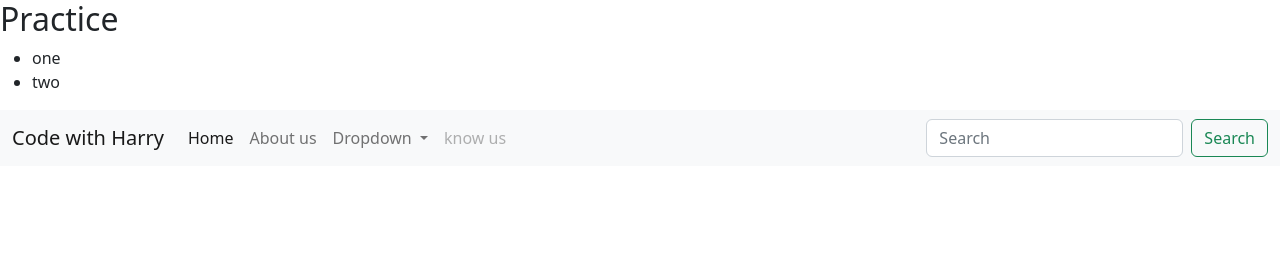
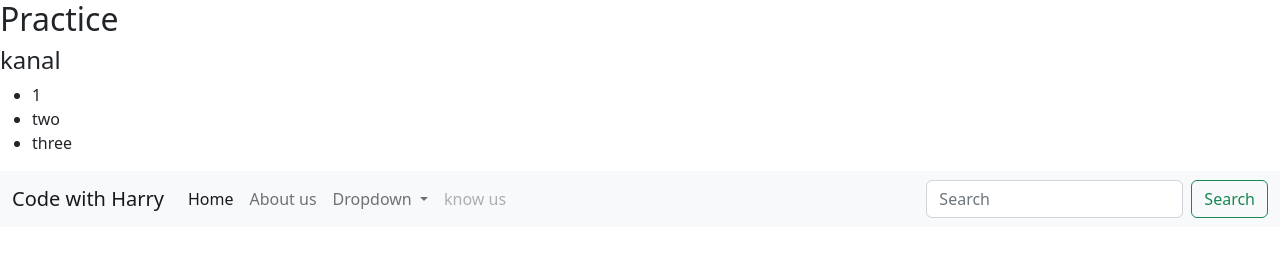
Before and after one commit to KanalChoksi/gitpractice, a plain HTML site: page index.html in a window 1280 px wide. Drawn offline with nearby package versions, Linux system fonts and the light colour scheme.

Commit message:
practice again

```diff
--- a/index.html
+++ b/index.html
@@ -16,9 +16,11 @@
   <body>
     <!-- <h3>HTML tutorial</h3> !-->
     <h2>Practice</h2>
+    <h4>kanal</h4>
     <ul>
-      <li>one</li>
+      <li>1</li>
       <li>two</li>
+      <li>three</li>
     </ul>
     <nav class="navbar navbar-expand-lg bg-light">
       <div class="container-fluid">
```
